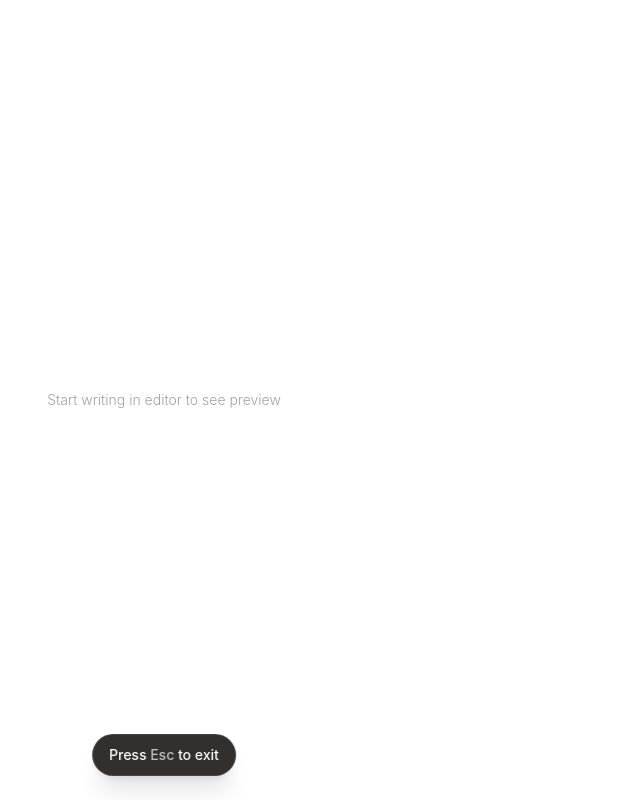
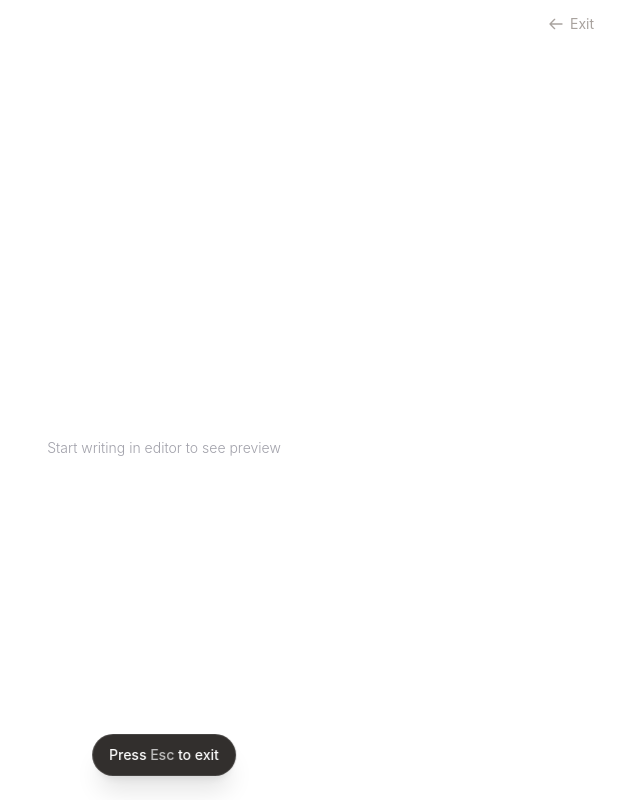
Before and after one commit to dsgnasd/MD-Editor, a React (Vite) app: page / in a window 1280 px wide. Both pictures are taken after a click on the button "Minimal". Shown: the whole page, without its empty margins (476-1116 px from the left). Built offline with nearby package versions, Linux system fonts and the light colour scheme.

Commit message:
Add Exit button in minimal mode header

```diff
--- a/src/App.tsx
+++ b/src/App.tsx
@@ -212,6 +212,17 @@ export const App = () => {
         {minimalMode ? (
           <div className="h-full w-full bg-white dark:bg-dark-secondary overflow-y-auto px-4 sm:px-0">
             <div className="h-full w-full max-w-[900px] mx-auto">
+              <div className="sticky top-0 flex justify-end py-2 pr-2">
+                <button
+                  onClick={() => setMinimalMode(false)}
+                  className="hidden sm:flex items-center gap-1.5 px-3 py-1.5 rounded-lg text-sm text-stone-400 dark:text-zinc-500 hover:text-stone-600 dark:hover:text-zinc-300 hover:bg-stone-100 dark:hover:bg-white/5 transition-all"
+                >
+                  <svg className="w-4 h-4" fill="none" viewBox="0 0 24 24" stroke="currentColor" strokeWidth={2}>
+                    <path strokeLinecap="round" strokeLinejoin="round" d="M10 19l-7-7m0 0l7-7m-7 7h18" />
+                  </svg>
+                  Exit
+                </button>
+              </div>
               <Preview value={activeNote?.content || ''} fontSize={fontSize} />
             </div>
           </div>
```
